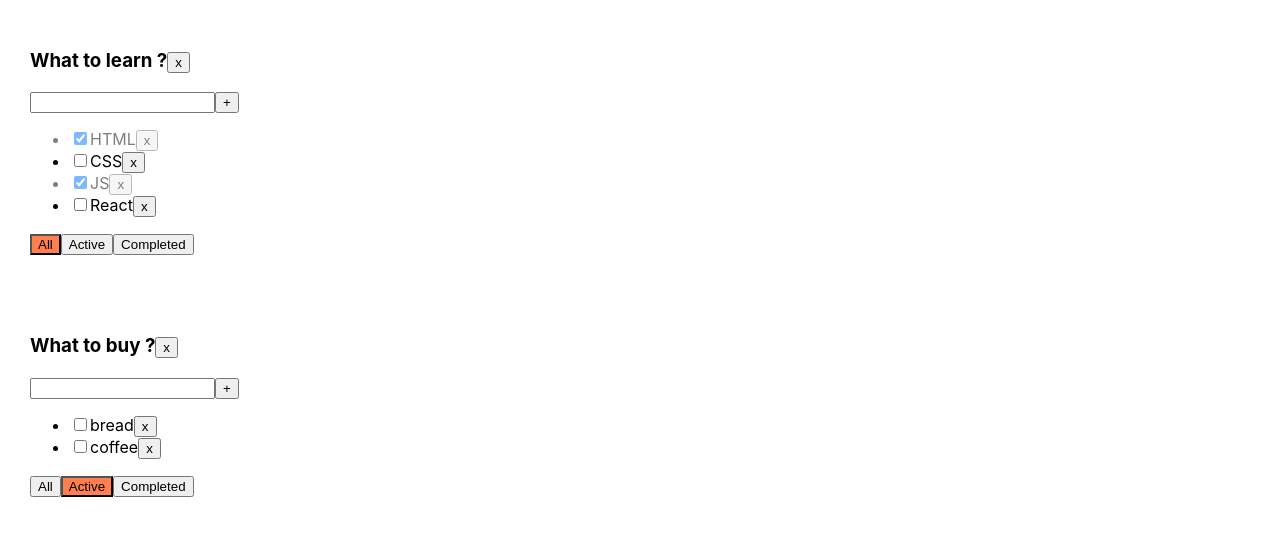
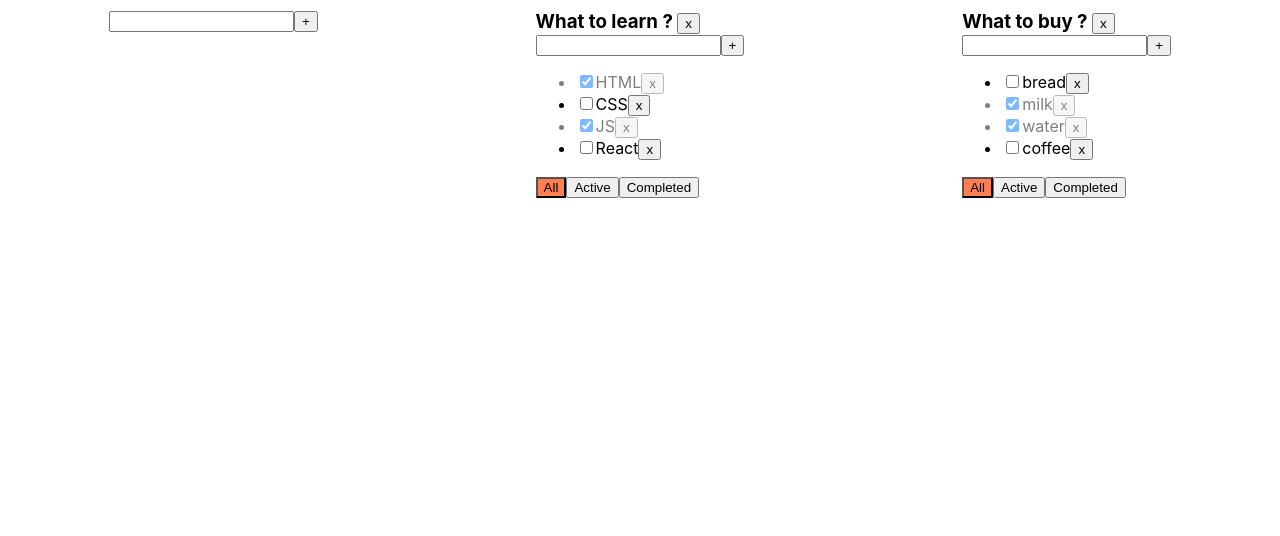
Before and after one commit to zhirkovpetr/TODOLIST, a React (Create React App) app: page / in a window 1280 px wide. Shown: the top 536 px of the page. Built offline with nearby package versions, Linux system fonts and the light colour scheme; the HTML template or start-up script is replaced by a standard one.

Commit message:
feat: add a reused AddItemForm and EditSpan component, add the addition of todolist, and also add a change in the name of tasks and todolist

```diff
--- /dev/null
+++ b/src/AddItemForm.tsx
@@ -0,0 +1,44 @@
+import React, {ChangeEvent, KeyboardEvent, useState} from "react";
+
+type AddItemFormPropsType = {
+  addItem: (title: string) => void
+}
+
+export const AddItemForm: React.FC<AddItemFormPropsType> = (props) => {
+  let {addItem} = props
+  const [titleInput, setTitleInput] = useState<string>('')
+  const [inputError, setInputError] = useState<boolean>(false)
+
+  const onChangeTaskHandler = (e: ChangeEvent<HTMLInputElement>) => {
+    if (e.currentTarget.value.trim()) {
+      setInputError(false)
+    } else {
+      setInputError(true)
+    }
+    setTitleInput(e.currentTarget.value)
+  }
+
+  const onAddTaskHandler = () => {
+    const trimmedTitle = titleInput.trim()
+    trimmedTitle ? addItem(trimmedTitle) : setInputError(true)
+    setTitleInput("");
+  }
+
+  const onKeyPressHandler = (e: KeyboardEvent<HTMLInputElement>) => {
+    if (e.key === 'Enter') {
+      onAddTaskHandler()
+    }
+  }
+
+  return (
+    <div>
+      <input
+        className={inputError ? 'error' : ''}
+        value={titleInput}
+        onChange={onChangeTaskHandler}
+        onKeyPress={onKeyPressHandler}/>
+      <button onClick={onAddTaskHandler}>+</button>
+      {inputError && <div className='error-message'>Field is required</div>}
+    </div>
+  )
+}
--- a/src/App.css
+++ b/src/App.css
@@ -1,10 +1,14 @@
-.App {
-  padding: 30px;
-  display: flex;
+h1, h2, h3, h4, h5, h6 {
+  margin: 0;
+  padding: 0;
 }
 
-.App > div {
-  margin-right: 50px;
+.todolist-block {
+  display: flex;
+  justify-content: space-around;
+  flex-wrap: wrap;
+  width: 100%;
+  margin-top: 10px;
 }
 
 .error {
--- a/src/App.tsx
+++ b/src/App.tsx
@@ -1,7 +1,9 @@
 import React, {useState} from 'react';
+
+import {TaskType, Todolist} from "./Todolist";
+import {AddItemForm} from "./AddItemForm";
+
 import './App.css';
-
-import {Todolist} from "./Todolist";
 
 export type FilterType = 'All' | 'Active' | 'Completed'
 
@@ -11,16 +13,20 @@ type TodolistType = {
   filter: FilterType
 }
 
+type TaskStateType = {
+  [todolistId: string]: TaskType[]
+}
+
 export const App: React.FC = () => {
   const todolistId1 = crypto.randomUUID()
   const todolistId2 = crypto.randomUUID()
 
   let [todolists, setTodolists] = useState<TodolistType[]>([
-    {id: todolistId1, title: 'What to learn ?', filter: 'All'},
-    {id: todolistId2, title: 'What to buy ?', filter: 'Active'},
+    {id: todolistId1, title: 'What to learn ? ', filter: 'All'},
+    {id: todolistId2, title: 'What to buy ? ', filter: 'All'},
   ])
 
-  let [tasks, setTasks] = useState({
+  let [tasks, setTasks] = useState<TaskStateType>({
     [todolistId1]: [
       {id: crypto.randomUUID(), title: 'HTML', isDone: true},
       {id: crypto.randomUUID(), title: 'CSS', isDone: false},
@@ -63,16 +69,37 @@ export const App: React.FC = () => {
     })
   }
 
+  const addTodolistHandler = (title: string) => {
+    let todolistId = crypto.randomUUID()
+    setTodolists([{id: todolistId, title: title + ' ', filter: 'All'}, ...todolists])
+    setTasks({...tasks, [todolistId]: []})
+  }
+
+  const changeTodolistTitle = (title: string, todolistId: string) => {
+    setTodolists(todolists.map(todolist => todolist.id === todolistId ? {
+      ...todolist,
+      title: title
+    } : {...todolist}))
+  }
+
+  const changeTaskTitle = (taskId: string, title: string, todolistId: string) => {
+    setTasks({
+      ...tasks,
+      [todolistId]: tasks[todolistId].map(task => task.id === taskId ? {...task, title: title} : {...task})
+    })
+  }
+
   return (
-    <div>
+    <div className={'todolist-block'}>
+      <AddItemForm addItem={addTodolistHandler}/>
       {todolists.map((todolist) => {
-        let resultTasks = tasks[todolist.id]
+        let resultTasks = tasks[todolist.id];
 
         if (todolist.filter === 'Active') {
-          resultTasks = resultTasks.filter((t) => !t.isDone)
+          resultTasks = resultTasks.filter((t) => !t.isDone);
         }
         if (todolist.filter === 'Completed') {
-          resultTasks = resultTasks.filter((t) => t.isDone)
+          resultTasks = resultTasks.filter((t) => t.isDone);
         }
 
         return (
@@ -86,8 +113,10 @@ export const App: React.FC = () => {
             deleteTask={deleteTask}
             changeTaskStatus={changeTaskStatus}
             deleteTodolist={deleteTodolist}
+            changeTaskTitle={changeTaskTitle}
+            changeTodolistTitle={changeTodolistTitle}
             changeTodolistFilter={changeTodolistFilter}/>
-        )
+        );
       })}
     </div>
   );
--- /dev/null
+++ b/src/EditSpan.tsx
@@ -0,0 +1,30 @@
+import React, {ChangeEvent, useState} from "react";
+
+type EditSpanPropsType = {
+  title: string
+  onChangeTitle: (newTitle: string) => void
+}
+
+export const EditSpan: React.FC<EditSpanPropsType> = (props) => {
+  let {title} = props
+  let [editMode, setEditMode] = useState(false)
+  let [newTitle, setNewTitle] = useState('')
+
+  const onChangeHandler = (e: ChangeEvent<HTMLInputElement>) => {
+    setNewTitle(e.currentTarget.value)
+  }
+
+  const activateEditMode = () => {
+    setEditMode(true)
+    setNewTitle(title)
+  }
+  const activateViewMode = () => {
+    setEditMode(false)
+    props.onChangeTitle(newTitle)
+  }
+
+  return (
+    editMode ? <input value={newTitle} onBlur={activateViewMode} onChange={onChangeHandler} autoFocus/> :
+      <span onDoubleClick={activateEditMode}>{title}</span>
+  )
+}
--- a/src/Todolist.tsx
+++ b/src/Todolist.tsx
@@ -1,10 +1,12 @@
-import React, {ChangeEvent, KeyboardEvent, useState} from 'react';
+import React, {ChangeEvent} from 'react';
 
 import {FilterType} from "./App";
+import {AddItemForm} from "./AddItemForm";
+import {EditSpan} from "./EditSpan";
 
 import './App.css';
 
-type TaskType = {
+export type TaskType = {
   id: string
   title: string
   isDone: boolean
@@ -19,28 +21,25 @@ type TodolistPropsType = {
   changeTodolistFilter: (value: FilterType, todolistId: string) => void
   addTask: (title: string, todolistId: string) => void
   changeTaskStatus: (taskId: string, isDone: boolean, todolistId: string) => void
+  changeTaskTitle: (taskId: string, title: string, todolistId: string) => void
+  changeTodolistTitle: (title: string, todolistId: string) => void
   filter: FilterType
 }
 
 export const Todolist: React.FC<TodolistPropsType> = (props) => {
-  const {title, tasks, addTask, deleteTask, changeTodolistFilter, changeTaskStatus, filter, todolistId, deleteTodolist} = props
-  const [titleInput, setTitleInput] = useState<string>('')
-  const [inputError, setInputError] = useState<boolean>(false)
-
-  const onChangeTaskHandler = (e: ChangeEvent<HTMLInputElement>) => {
-    if (e.currentTarget.value.trim()) {
-      setInputError(false)
-    } else{
-      setInputError(true)
-    }
-    setTitleInput(e.currentTarget.value)
-  }
-
-  const onAddTaskHandler = () => {
-    const trimmedTitle = titleInput.trim()
-    trimmedTitle ? addTask(trimmedTitle, todolistId) : setInputError(true)
-    setTitleInput("");
-  }
+  const {
+    title,
+    tasks,
+    addTask,
+    deleteTask,
+    changeTodolistFilter,
+    changeTaskStatus,
+    filter,
+    todolistId,
+    deleteTodolist,
+    changeTaskTitle,
+    changeTodolistTitle
+  } = props
 
   const onAllFilterHandler = () => {
     changeTodolistFilter('All', todolistId)
@@ -54,11 +53,6 @@ export const Todolist: React.FC<TodolistPropsType> = (props) => {
     changeTodolistFilter('Active', todolistId)
   }
 
-  const onKeyPressHandler = (e: KeyboardEvent<HTMLInputElement>) => {
-    if (e.key === 'Enter') {
-      onAddTaskHandler()
-    }
-  }
   const onDeleteTodolistHandler = () => {
     deleteTodolist(todolistId)
   }
@@ -70,36 +64,47 @@ export const Todolist: React.FC<TodolistPropsType> = (props) => {
     const onChangeStatusHandler = (e: ChangeEvent<HTMLInputElement>) => {
       changeTaskStatus(task.id, e.currentTarget.checked, todolistId)
     }
+    const onChangeTaskTitle = (newTitle: string) => {
+      changeTaskTitle(task.id, newTitle, todolistId)
+    }
     return (
       <div key={task.id} className={task.isDone ? 'is-done' : ''}>
-        <li ><input type="checkbox" checked={task.isDone} onChange={onChangeStatusHandler}/>
-          <span>{task.title}</span>
+        <li><input type="checkbox" checked={task.isDone} onChange={onChangeStatusHandler}/>
+          <EditSpan title={task.title} onChangeTitle={onChangeTaskTitle}/>
           <button onClick={deleteTaskHandler}>x</button>
         </li>
       </div>
     )
   })
 
+  const addTaskHandler = (title: string) => {
+    addTask(title, todolistId)
+  }
+
+  const onChangeTodolistTitle = (title: string) => {
+    changeTodolistTitle(title, todolistId)
+  }
+
   return (
     <div className="App">
       <div>
-        <h3>{title}<button onClick={onDeleteTodolistHandler}>x</button></h3>
-        <div>
-          <input
-            className={inputError ? 'error' : ''}
-            value={titleInput}
-            onChange={onChangeTaskHandler}
-            onKeyPress={onKeyPressHandler}/>
-          <button onClick={onAddTaskHandler}>+</button>
-          {inputError && <div className='error-message'>Field is required</div>}
-        </div>
+        <h3>
+          <EditSpan title={title} onChangeTitle={onChangeTodolistTitle}/>
+          <button onClick={onDeleteTodolistHandler}>x</button>
+        </h3>
+        <AddItemForm addItem={addTaskHandler}/>
         <ul>
           {mapped}
         </ul>
         <div>
           <button className={filter === 'All' ? 'active-filter' : ''} onClick={() => onAllFilterHandler()}>All</button>
-          <button className={filter === 'Active' ? 'active-filter' : ''} onClick={() => onActiveFilterHandler()}>Active</button>
-          <button className={filter === 'Completed' ? 'active-filter' : ''} onClick={() => onCompletedFilterHandler()}>Completed</button>
+          <button
+            className={filter === 'Active' ? 'active-filter' : ''} onClick={() => onActiveFilterHandler()}>Active
+          </button>
+          <button
+            className={filter === 'Completed' ? 'active-filter' : ''}
+            onClick={() => onCompletedFilterHandler()}>Completed
+          </button>
         </div>
       </div>
     </div>
```
Lines whose indentation alone changed are shown as unchanged.
